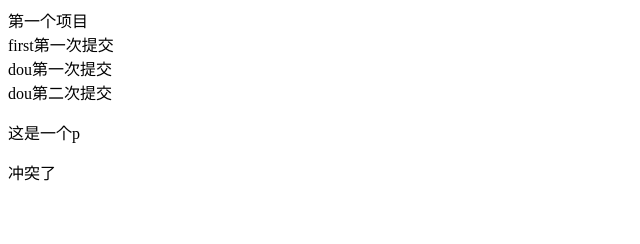
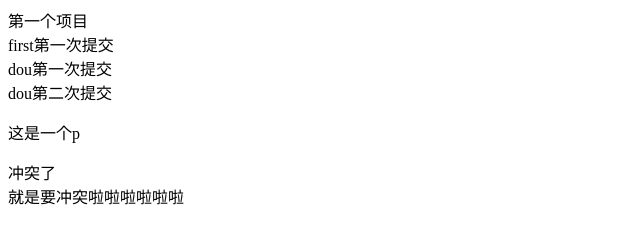
Before and after one commit to doujintao/first, a plain HTML site: page index.html in a window 1280 px wide. Shown: the whole page, without its empty margins (0-640 px from the left). Drawn offline with Linux system fonts and the light colour scheme.

Commit message:
解决冲突

```diff
--- a/index.html
+++ b/index.html
@@ -13,5 +13,6 @@
     <div>dou第二次提交</div>
     <p>这是一个p</p>
     <div>冲突了</div>
+    <span>就是要冲突啦啦啦啦啦啦</span>
 </body>
 </html>
```
